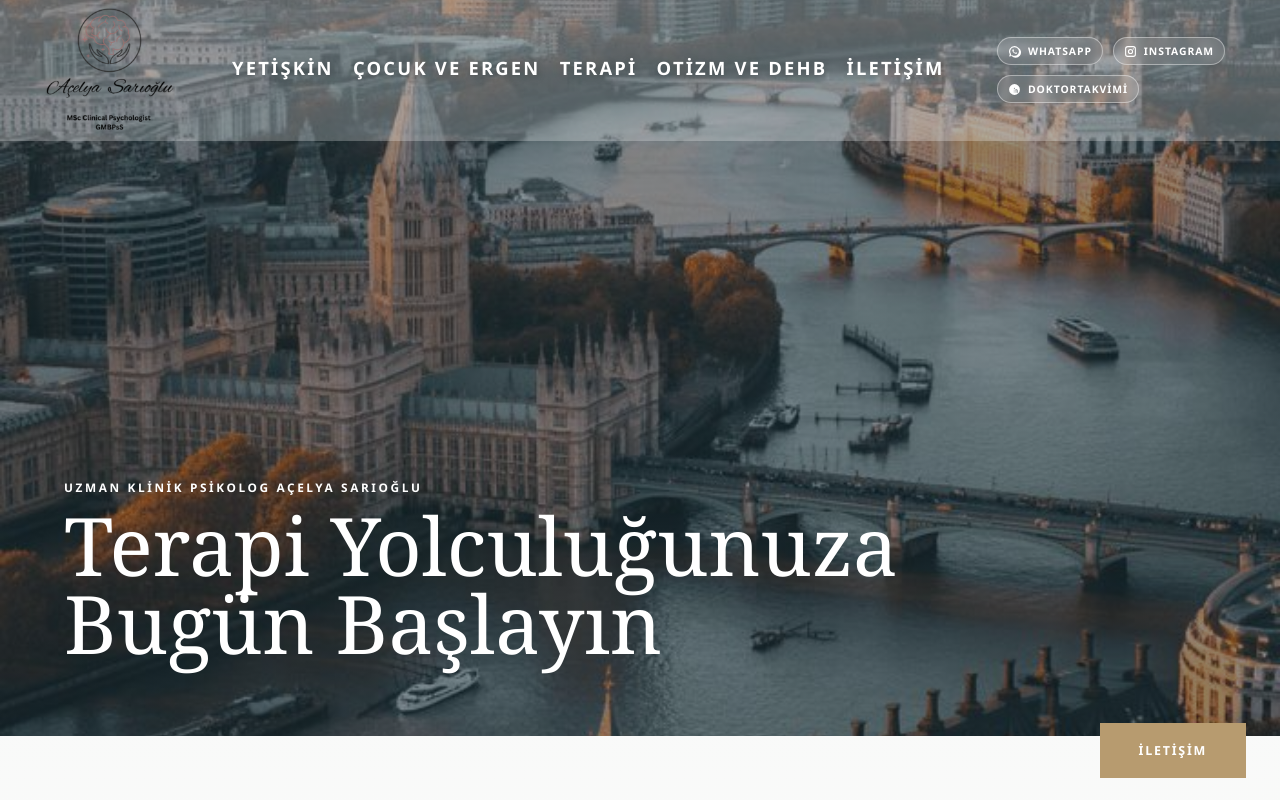
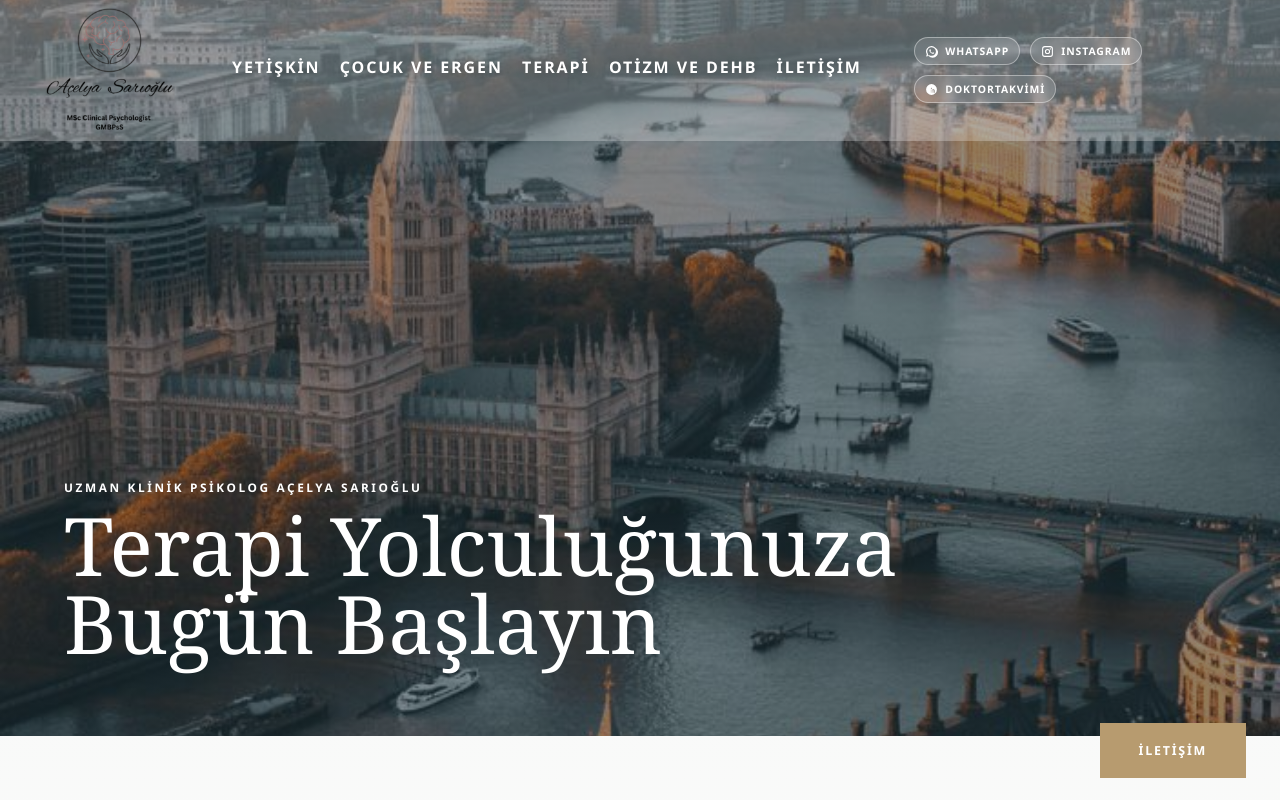
Before and after one commit to OmerYilmazlar/acelya-sarioglu, a React (Vite) app: page / in a window 1280 px wide. Shown: the top 800 px of the page. Built offline with nearby package versions, Linux system fonts and the light colour scheme.

Commit message:
style: reduce landing navbar font sizes for better balance

```diff
--- a/src/index.css
+++ b/src/index.css
@@ -193,7 +193,7 @@ a {
   background: transparent;
   padding: 0;
   margin: 0;
-  font-size: 0.98rem;
+  font-size: 0.92rem;
   letter-spacing: 0.11em;
   text-transform: uppercase;
   font-weight: 700;
@@ -247,7 +247,7 @@ a {
 .site-header.home-overlay .nav-button {
   color: #ffffff;
   white-space: nowrap;
-  font-size: clamp(1rem, 1.8vw, 1.15rem);
+  font-size: clamp(0.88rem, 1.25vw, 1.02rem);
   letter-spacing: 0.12em;
   font-weight: 700;
   text-shadow: 0 2px 8px rgba(0, 0, 0, 0.25);
```
